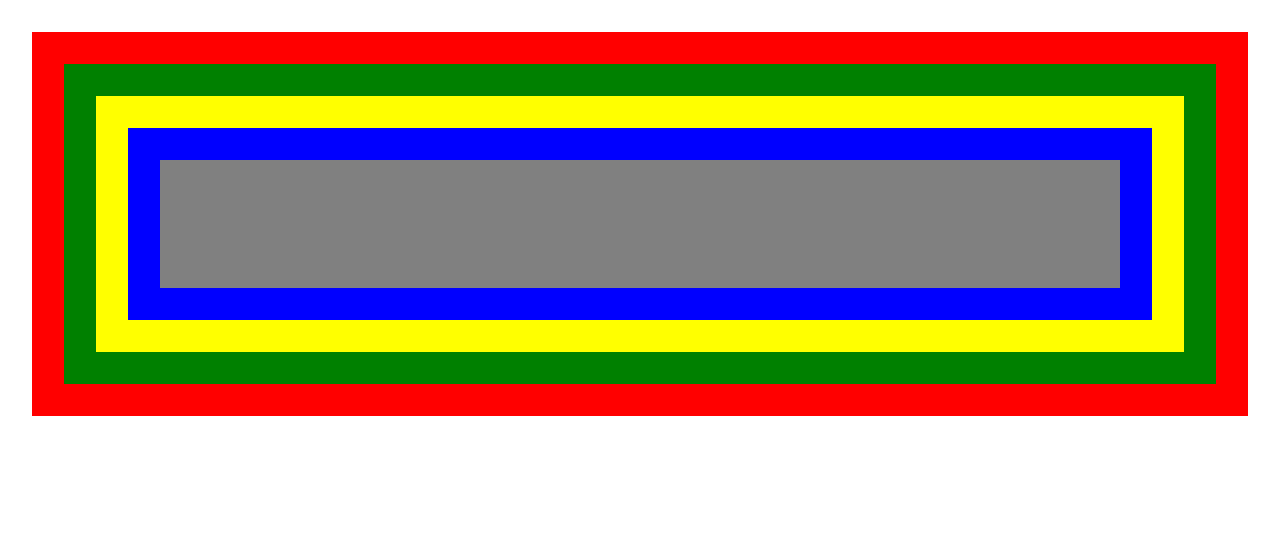
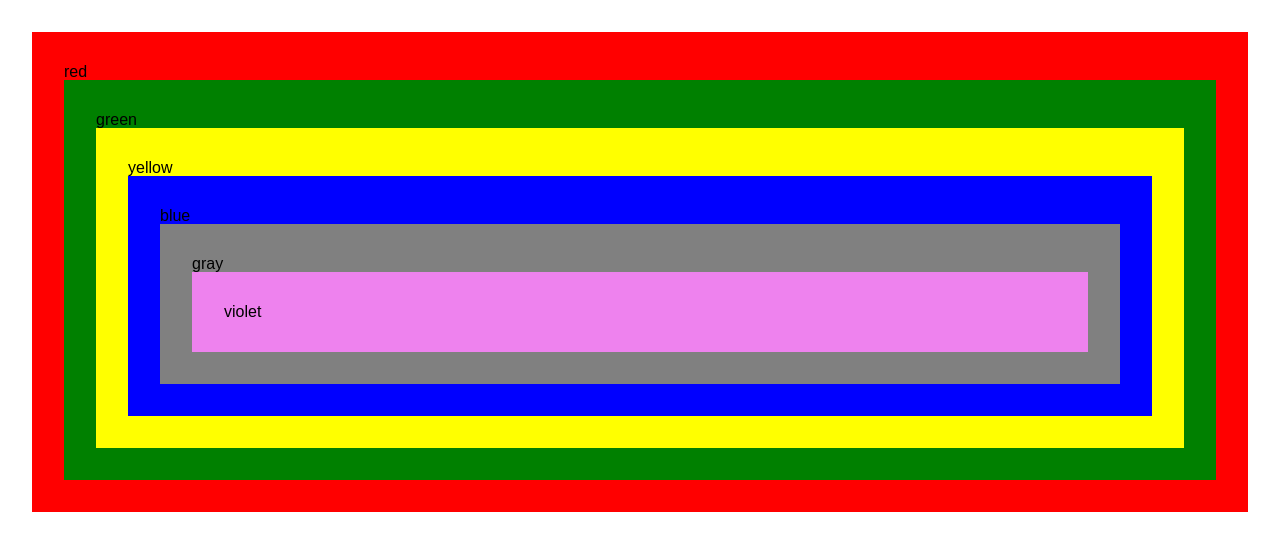
Before and after one commit to AndreyNed/fd3_homework, a React app in the folder lesson_4/: page / in a window 1280 px wide. Built offline with nearby package versions, Linux system fonts and the light colour scheme.

Commit message:
text in boxes is added

```diff
--- a/lesson_4/components/ColorBox/ColorBox.js
+++ b/lesson_4/components/ColorBox/ColorBox.js
@@ -29,10 +29,11 @@ class ColorBox extends React.Component {
     }
 
     prepareState = ( props ) => {
-        if ( isExists( props ) && isNotEmpty( props.boxes ) ) {
-            let color = props.boxes[ 0 ];
-            let boxes = ( props.boxes.length > 1 )
-            ? props.boxes.filter( ( item, index ) => {
+        console.log( 'children: ', props.children );
+        if ( isExists( props ) && isNotEmpty( props.children ) ) {
+            let color = props.children[ 0 ];
+            let boxes = ( props.children.length > 1 )
+            ? props.children.filter( ( item, index ) => {
                 return ( index !== 0 )
                 } )
             : null;
@@ -46,11 +47,14 @@ class ColorBox extends React.Component {
     render() {
 
         return (
-            <div className="container"
+            <div className="ColorBox"
                  style = {{ backgroundColor: this.state.color }}>
+                { this.state.color }
                 {
                     ( this.state.boxes !== null ) &&
-                        <ColorBox boxes = { this.state.boxes } />
+                        <ColorBox>
+                            { this.state.boxes }
+                        </ColorBox>
                 }
             </div>
         );
--- a/lesson_4/components/ColorBox/ColorBox.scss
+++ b/lesson_4/components/ColorBox/ColorBox.scss
@@ -1,3 +1,4 @@
 .ColorBox {
     padding: 2em;
+    min-height: 2em;
 }
--- a/lesson_4/config/constants.js
+++ b/lesson_4/config/constants.js
@@ -1,3 +1,3 @@
 export const COLORS = [
-    'red', 'green', 'yellow', 'blue', 'gray', 'violet,'
+    'red', 'green', 'yellow', 'blue', 'gray', 'violet'
 ];
--- a/lesson_4/pages/App.js
+++ b/lesson_4/pages/App.js
@@ -30,12 +30,13 @@ class App extends React.Component {
     };
 
     render() {
-
         return (
             <div className="container">
                 {
                     ( isNotEmpty( COLORS ) ) &&
-                        <ColorBox boxes = { COLORS }/>
+                        <ColorBox>
+                            { COLORS }
+                        </ColorBox>
                 }
             </div>
         );
```
